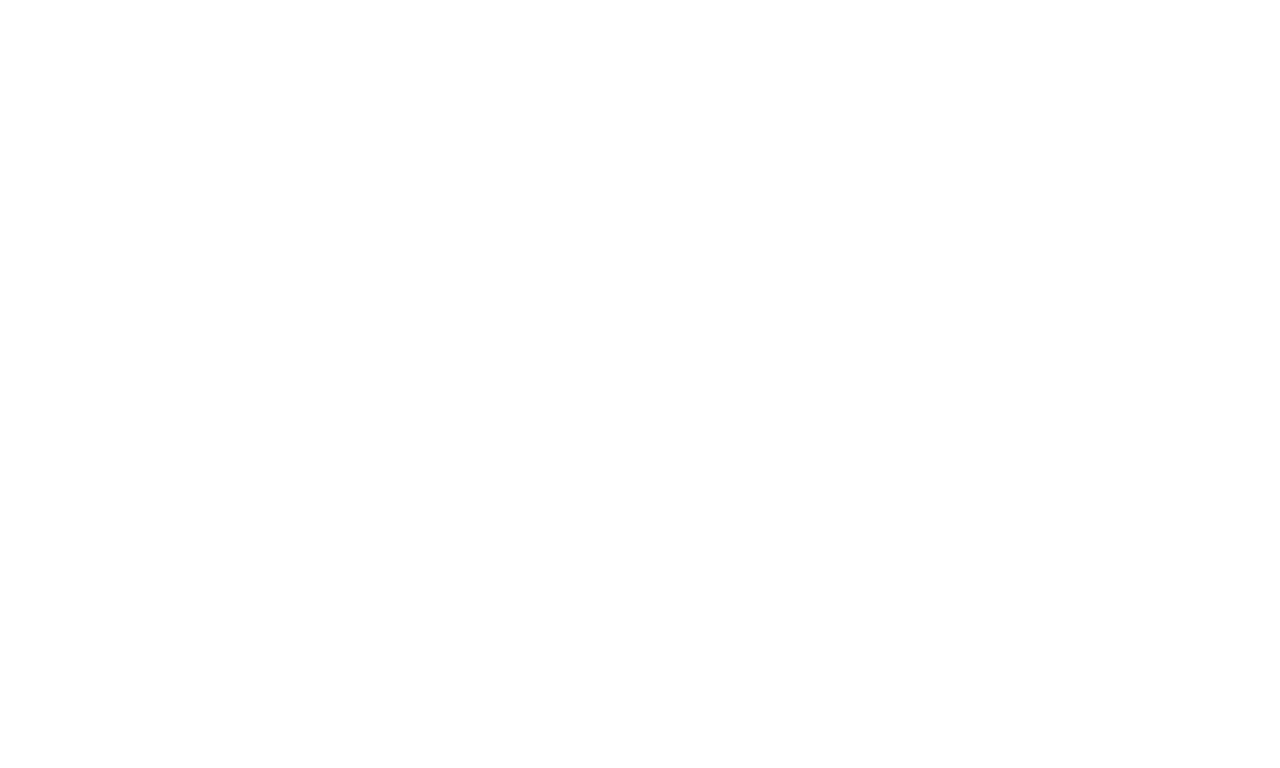
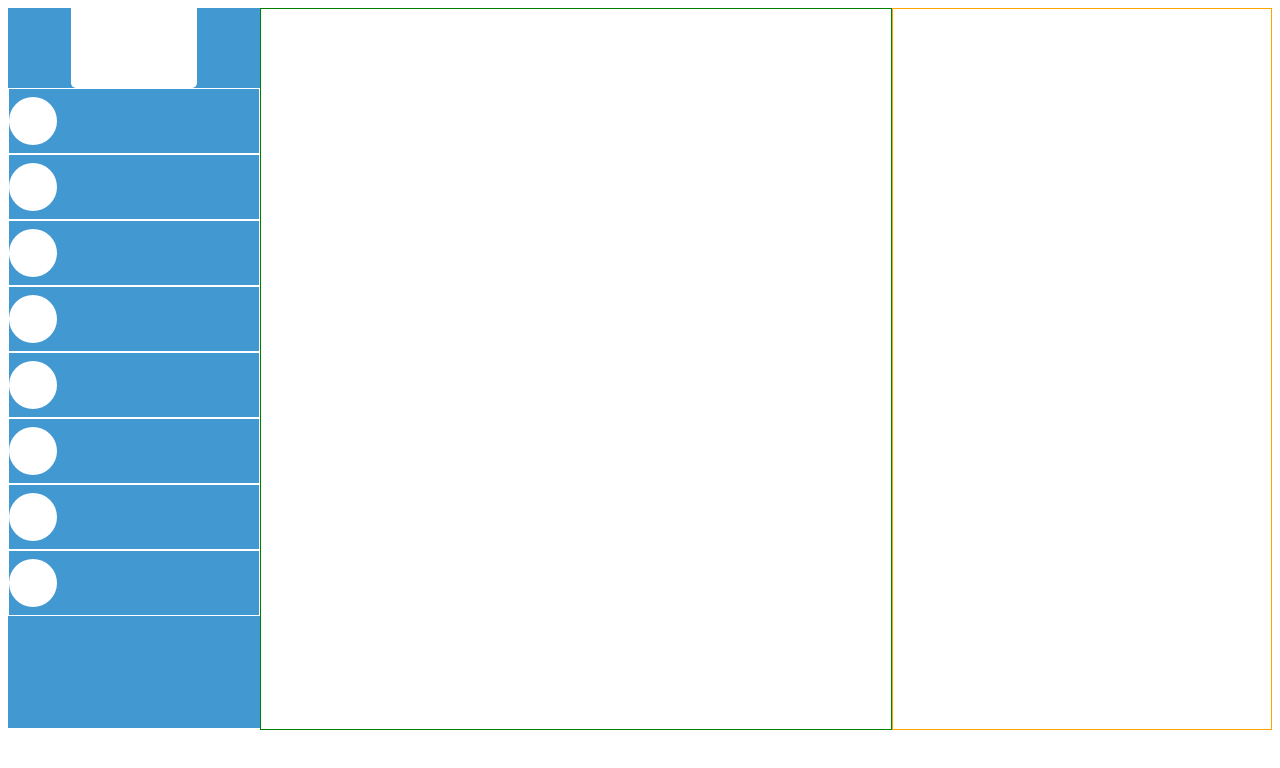
Before and after one commit to princeofnubia/devmasters, a plain HTML site: page yinkson/dashboard/home.html in a window 1280 px wide. Drawn offline with Linux system fonts and the light colour scheme.

Commit message:
dashboar-update

```diff
--- a/yinkson/dashboard/home.html
+++ b/yinkson/dashboard/home.html
@@ -5,22 +5,28 @@
     <meta http-equiv="X-UA-Compatible" content="IE=edge">
     <meta name="viewport" content="width=device-width, initial-scale=1.0">
     <title>Document</title>
+    <link   rel="stylesheet" href="style.css" type="text/css">
+    <script src="https://kit.fontawesome.com/803bea61fc.js" crossorigin="anonymous"></script>
 </head>
+
 <body>
     <div class="container">
-        <div class="left-nav">
-            <div class="left-upper-logo" ><div class="inside-circle"></div> </div
-            <div class="left-home"><div class="inside-circle"></div> </div>
-            <div class="left-planning"><div class="inside-circle"></div> </div>
-            <div class="left-datacubes"><div class="inside-circle"></div> </div>
-            <div class="left-office"><div class="inside-circle"></div> </div>
-            <div class="left-current"><div class="inside-circle"></div> </div>
-            <div class="left-dashboard"><div class="inside-circle"></div> </div>
-            <div class="left-report"><div class="inside-circle"></div> </div>
-            <div class="left-admin"><div class="inside-circle"></div> </div>
+        <div class="side-bar">
+            <div class="left-upper-logo" ></div>
+
+            <div class="left"><div class="inside-circle"></div> </div>
+            <div class="left"><div class="inside-circle"></div> </div>
+            <div class="left"><div class="inside-circle"></div> </div>
+            <div class="left"><div class="inside-circle"></div> </div>
+            <div class="left"><div class="inside-circle"></div> </div>
+            <div class="left"><div class="inside-circle"></div> </div>
+            <div class="left"><div class="inside-circle"></div> </div>
+            <div class="left"><div class="inside-circle"></div> </div>
+
         </div>
 
-        <div class="middle-body">
+
+        <div class="middle-nav">
             <div class="head-middle"></div>
             <div class="first-row"><div class="box"></div> <div class="box"></div> <div class="box"></div> </div>
             <div class="second-row"><div class="box"></div> <div class="box"></div> <div class="box"></div> <div class="box"></div> </div>
--- a/yinkson/dashboard/style.css
+++ b/yinkson/dashboard/style.css
@@ -0,0 +1,53 @@
+.container {
+
+    height: 45rem;
+    width: 100%;
+    display: flex;
+}
+.side-bar{
+
+    height: 45rem;
+    width: 20%;
+    display: flex;
+    flex-direction: column;
+    background-color: rgb(66,153,210)
+
+
+}
+
+.middle-nav{
+    border: 1px solid green;
+    height: 45rem;
+    width:50%;
+
+}
+.right-nav{
+
+ border: 1px solid orange;
+    height: 45rem;
+    width:30%;
+}
+.left-upper-logo{
+
+    height: 5rem;
+    width: 50%;
+    border-radius:0px 0px 5px 5px  ;
+   align-self: center;
+    background-color: white;
+
+}
+.left{
+    border:1px solid white;
+    height:4rem;
+    display: flex;
+    flex-direction: column;
+    justify-content: center;
+
+}
+.inside-circle{
+
+    height: 3rem;
+    width: 3rem;
+    border-radius:50%;
+    background-color: white;
+}
```
